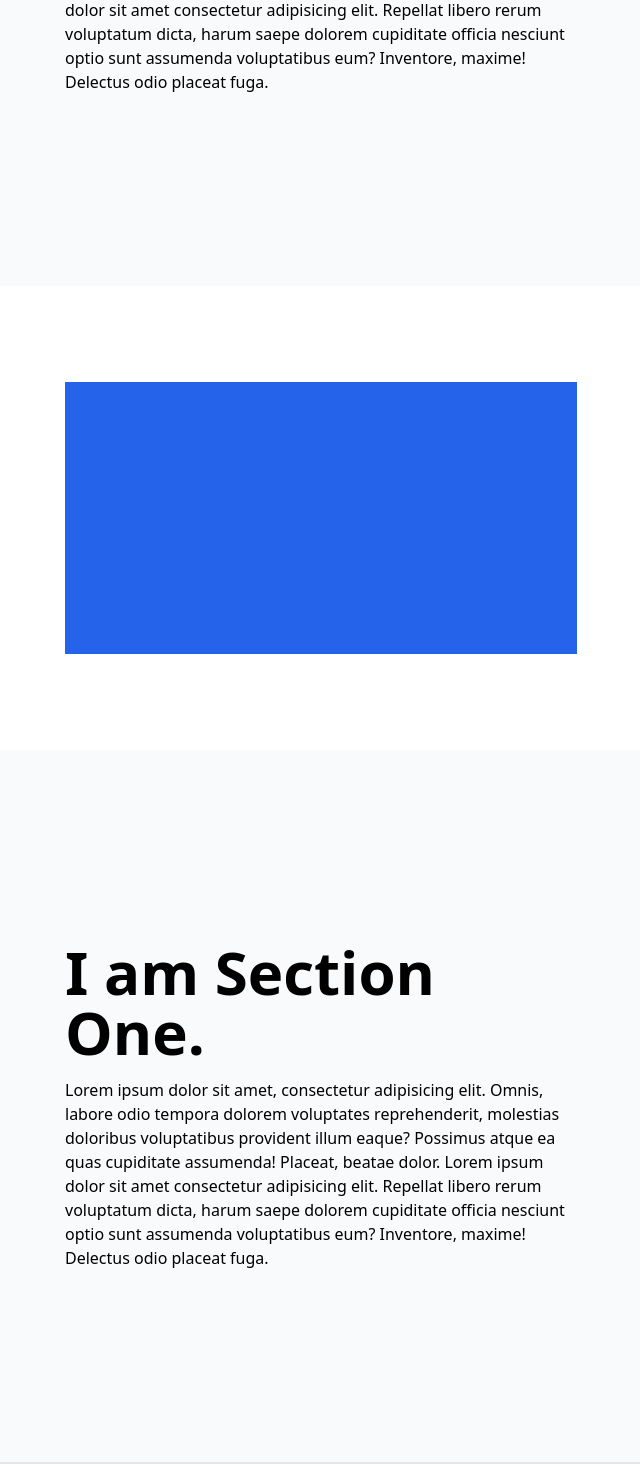
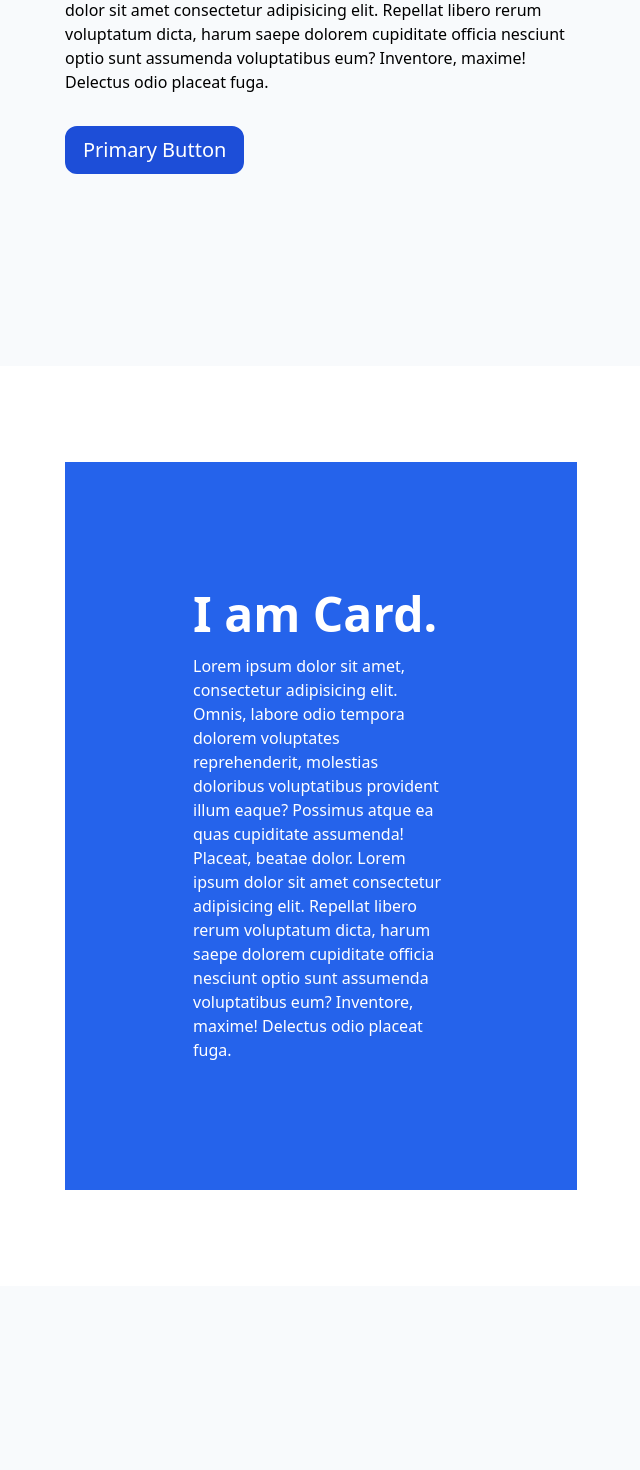
Before and after one commit to dj4815/hello, a React (Vite) app: page / in a window 1280 px wide. Shown: the part 520-1990 px from the top of the page, without its empty margins (319-959 px from the left). Built offline with nearby package versions, Linux system fonts and the light colour scheme.

Commit message:
refactored the buttons, card, everything

```diff
--- /dev/null
+++ b/src/components/Button.jsx
@@ -0,0 +1,14 @@
+export default function Button({ text, variant = "primary" }) {
+  const baseStyles =
+    "rounded-xl transition duration-500 text-xl font-medium px-4 py-2 mt-8";
+
+  const styles = {
+    primary: `${baseStyles} bg-blue-700 hover:bg-blue-500 border-2 border-blue-700 hover:border-blue-500 text-white`,
+    secondary: `${baseStyles} bg-black border-2 border-black hover:bg-white text-white hover:text-black`,
+  };
+  return (
+    <button className={styles[variant]} type="button">
+      {text}
+    </button>
+  );
+}
--- a/src/components/ButtonMain.jsx
+++ /dev/null
@@ -1,10 +0,0 @@
-export default function ButtonMain({ text }) {
-  return (
-    <button
-      className="bg-blue-700 hover:bg-blue-500 border-2 border-blue-700 hover:border-blue-500 rounded-xl transition duration-500 text-white text-xl font-medium px-4 py-2 mt-8"
-      type="button"
-    >
-      {text}
-    </button>
-  );
-}
--- a/src/components/ButtonSecondary.jsx
+++ /dev/null
@@ -1,10 +0,0 @@
-export default function ButtonSecondary({ text }) {
-  return (
-    <button
-      className="bg-black border-2 border-black hover:bg-white transition duration-500 text-white hover:text-black text-xl font-medium px-4 py-2 rounded-xl mt-8 "
-      type="button"
-    >
-      {text}
-    </button>
-  );
-}
--- a/src/components/Card.jsx
+++ b/src/components/Card.jsx
@@ -1,9 +1,9 @@
-export default function Card({ heading, text }) {
+export default function Card({ heading, paragraph }) {
   return (
     <>
       <div className="container-2xl bg-blue-600 p-12 sm:p-32 mx-12 my-24 lg:mx-48 xl:mx-96">
         <h1 className="text-5xl text-white font-bold mb-4">{heading}</h1>
-        <p className="text-white">{text}</p>
+        <p className="text-white">{paragraph}</p>
       </div>
     </>
   );
--- a/src/components/Main.jsx
+++ b/src/components/Main.jsx
@@ -1,15 +1,45 @@
 import React from "react";
 import Section from "./Section";
-import ButtonMain from "./ButtonMain";
 import Card from "./Card";
 import Footer from "./Footer";
 
 export default function Main() {
   return (
     <>
-      <Section />
-      <Card />
-      <Section />
+      <Section
+        heading="I am Section One."
+        paragraph="Lorem ipsum dolor sit amet, consectetur adipisicing elit. Omnis, labore
+        odio tempora dolorem voluptates reprehenderit, molestias doloribus
+        voluptatibus provident illum eaque? Possimus atque ea quas cupiditate
+        assumenda! Placeat, beatae dolor. Lorem ipsum dolor sit amet consectetur
+        adipisicing elit. Repellat libero rerum voluptatum dicta, harum saepe
+        dolorem cupiditate officia nesciunt optio sunt assumenda voluptatibus
+        eum? Inventore, maxime! Delectus odio placeat fuga."
+        buttonText="Primary Button"
+        buttonVariant="primary"
+      />
+      <Card
+        heading="I am Card."
+        paragraph="Lorem ipsum dolor sit amet, consectetur adipisicing elit. Omnis, labore
+        odio tempora dolorem voluptates reprehenderit, molestias doloribus
+        voluptatibus provident illum eaque? Possimus atque ea quas cupiditate
+        assumenda! Placeat, beatae dolor. Lorem ipsum dolor sit amet consectetur
+        adipisicing elit. Repellat libero rerum voluptatum dicta, harum saepe
+        dolorem cupiditate officia nesciunt optio sunt assumenda voluptatibus
+        eum? Inventore, maxime! Delectus odio placeat fuga."
+      />
+      <Section
+        heading="I am Section Two."
+        paragraph="Lorem ipsum dolor sit amet, consectetur adipisicing elit. Omnis, labore
+        odio tempora dolorem voluptates reprehenderit, molestias doloribus
+        voluptatibus provident illum eaque? Possimus atque ea quas cupiditate
+        assumenda! Placeat, beatae dolor. Lorem ipsum dolor sit amet consectetur
+        adipisicing elit. Repellat libero rerum voluptatum dicta, harum saepe
+        dolorem cupiditate officia nesciunt optio sunt assumenda voluptatibus
+        eum? Inventore, maxime! Delectus odio placeat fuga."
+        buttonText="Secondary Button"
+        buttonVariant="secondary"
+      />
       <Footer />
     </>
   );
--- a/src/components/Section.jsx
+++ b/src/components/Section.jsx
@@ -1,21 +1,13 @@
-import ButtonMain from "./ButtonMain";
+import Button from "./Button";
 import Heading2 from "./Heading2";
 import Paragraph from "./Paragraph";
 
-export default function Section({buttonStyle}) {
+export default function Section({ heading, paragraph, buttonText, buttonVariant }) {
   return (
     <div className="container-2xl bg-slate-50 px-12 sm:px-32 xl:px-96 py-24 lg:py-48">
-      <Heading2 text="I am Section One." />
-      <Paragraph
-        text="Lorem ipsum dolor sit amet, consectetur adipisicing elit. Omnis, labore
-        odio tempora dolorem voluptates reprehenderit, molestias doloribus
-        voluptatibus provident illum eaque? Possimus atque ea quas cupiditate
-        assumenda! Placeat, beatae dolor. Lorem ipsum dolor sit amet consectetur
-        adipisicing elit. Repellat libero rerum voluptatum dicta, harum saepe
-        dolorem cupiditate officia nesciunt optio sunt assumenda voluptatibus
-        eum? Inventore, maxime! Delectus odio placeat fuga."
-      />
-      {buttonStyle}
+      <Heading2 text={heading} />
+      <Paragraph text={paragraph} />
+      <Button text={buttonText} variant={buttonVariant} />
     </div>
   );
 }
```
